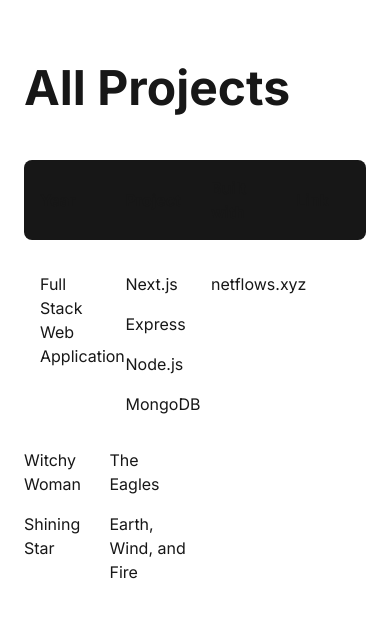
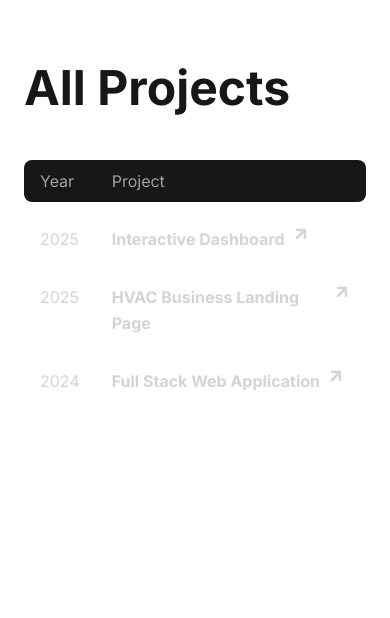
Before and after one commit to flowz0/bswe-portfolio, a Next.js app: page /table in a window 390 px wide. Shown: the top 618 px of the page. Built offline with nearby package versions, Linux system fonts and the light colour scheme.

Commit message:
feat: create new responsive reusable Table component & create projects config for static data

```diff
--- a/components/ui/Table.tsx
+++ b/components/ui/Table.tsx
@@ -1,43 +1,62 @@
+import { projects } from "@/config/projects";
 import Link from "next/link";
+import { FaArrowRight } from "react-icons/fa";
 
 export default function Table() {
+  const sortedProjects = [...projects].sort(
+    (a, b) => new Date(b.date).getTime() - new Date(a.date).getTime()
+  );
+
   return (
-    <table className="table-fixed w-full border-separate border-spacing-y-4 rounded-lg">
-      <thead className="bg-neutral-900 rounded-lg">
-        <tr className="text-left rounded-lg">
-          <th className="py-4 px-4 rounded-tl-lg rounded-bl-lg">Year</th>
-          <th className="pr-2 mr-2 py-4 px-4">Project</th>
-          <th className="pr-2 py-4 px-4">Built with</th>
-          <th className="pr-2 py-4 px-4 rounded-tr-lg rounded-br-lg">Link</th>
-        </tr>
-      </thead>
-      <tbody className="text-start align-top">
-        <tr>
-          <td className="hidden py-4 px-4 md:block">1961</td>
-          <td className="py-4 px-4">Full Stack Web Application</td>
-          <td className="py-4 px-4 flex flex-wrap gap-4">
-            <p>Next.js</p>
-            <p>Express</p>
-            <p>Node.js</p>
-            <p>MongoDB</p>
-          </td>
-          <td className="py-4 px-4">
-            <Link href="https://netflows.xyz">
-              netflows.xyz
-            </Link>
-          </td>
-        </tr>
-        <tr>
-          <td className="pr-2">Witchy Woman</td>
-          <td className="pr-2">The Eagles</td>
-          <td className="hidden md:block">1972</td>
-        </tr>
-        <tr>
-          <td className="pr-2">Shining Star</td>
-          <td className="pr-2">Earth, Wind, and Fire</td>
-          <td className="hidden md:block">1975</td>
-        </tr>
-      </tbody>
-    </table>
+    <div className="table w-full border-separate border-spacing-y-4">
+      <div className="table-header-group bg-neutral-900">
+        <div className="table-row">
+          <div className="table-cell text-neutral-400 text-p text-left py-2 px-4 rounded-l-lg">Year</div>
+          <div className="table-cell text-neutral-400 text-p text-left py-2 px-4 rounded-r-lg sm:rounded-r-none">Project</div>
+          <div className="text-left text-neutral-400 text-p py-2 px-4 hidden md:table-cell">Built with</div>
+          <div className="text-left text-neutral-400 text-p py-2 px-4 hidden sm:table-cell sm:rounded-r-lg">Link</div>
+        </div>
+      </div>
+      <div className="table-row-group">
+        {sortedProjects.map((project) => (
+          <div className="table-row" key={project.id}>
+            <div className="table-cell text-neutral-300 text-p align-top py-2 px-4">
+              {new Date(project.date).getFullYear()}
+            </div>
+            <div className="table-cell text-neutral-300 font-bold align-top py-2 px-4">
+              <p className="hidden text-p sm:inline-block">
+                {project.title}
+              </p>
+              <Link href={project.link} className="text-neutral-300 text-p flex gap-x-2 w-fit transition-colors duration-300 ease-in-out hover:text-primary sm:hidden">
+                {project.title}
+                <div>
+                  <FaArrowRight className="size-4 -rotate-45" />
+                </div>
+              </Link>
+            </div>
+            <div className="hidden md:table-cell py-2 px-4 align-top">
+              <div className="flex flex-wrap gap-2">
+                {project.tech.map((tech, index) => (
+                  <p
+                    key={index}
+                    className="text-neutral-300 text-p py-1 px-3 bg-neutral-900 rounded-full"
+                  >
+                    {tech}
+                  </p>
+                ))}
+              </div>
+            </div>
+            <div className="hidden sm:table-cell py-2 px-4">
+              <Link href={project.link} className="text-neutral-400 text-p flex gap-x-2 w-fit transition-colors duration-300 ease-in-out hover:text-primary">
+                {project.linkLabel}
+                <div>
+                  <FaArrowRight className="size-4 -rotate-45" />
+                </div>
+              </Link>
+            </div>
+          </div>
+        ))}
+      </div>
+    </div>
   )
 }
--- /dev/null
+++ b/config/projects.ts
@@ -0,0 +1,45 @@
+import { StaticImageData } from "next/image";
+
+export interface Project {
+  id: number;
+  date: string;
+  title: string;
+  tech: string[];
+  link: string;
+  linkLabel: string;
+  desc: string;
+  image: StaticImageData | string;
+}
+
+export const projects: Project[] = [
+  {
+    id: 0,
+    date: "2024-09-27",
+    title: "Full Stack Web Application",
+    tech: ["Next.js", "Express", "Node.js", "MongoDB"],
+    link: "https://netflows.xyz",
+    linkLabel: "netflows.xyz",
+    desc: "A full stack web application that allows users to monitor and analyze network traffic in real-time.",
+    image: "/images/projects/netflows.png",
+  },
+  {
+    id: 1,
+    date: "2025-08-15",
+    title: "Interactive Dashboard",
+    tech: ["Next.js", "TypeScript", "Tailwind CSS"],
+    link: "https://dashboard.netflows.xyz",
+    linkLabel: "dashboard.netflows.xyz",
+    desc: "An interactive admin dashboard for monitoring user data and analytics.",
+    image: "/images/projects/dashboard.png",
+  },
+  {
+    id: 2,
+    date: "2025-06-15",
+    title: "HVAC Business Landing Page",
+    tech: ["Next.js", "SEO", "SendGrid"],
+    link: "https://ductdaddy.com",
+    linkLabel: "ductdaddy.com",
+    desc: "A responsive landing page that increased client conversions through optimized SEO and UX.",
+    image: "/images/projects/hvac.png",
+  },
+]
```
